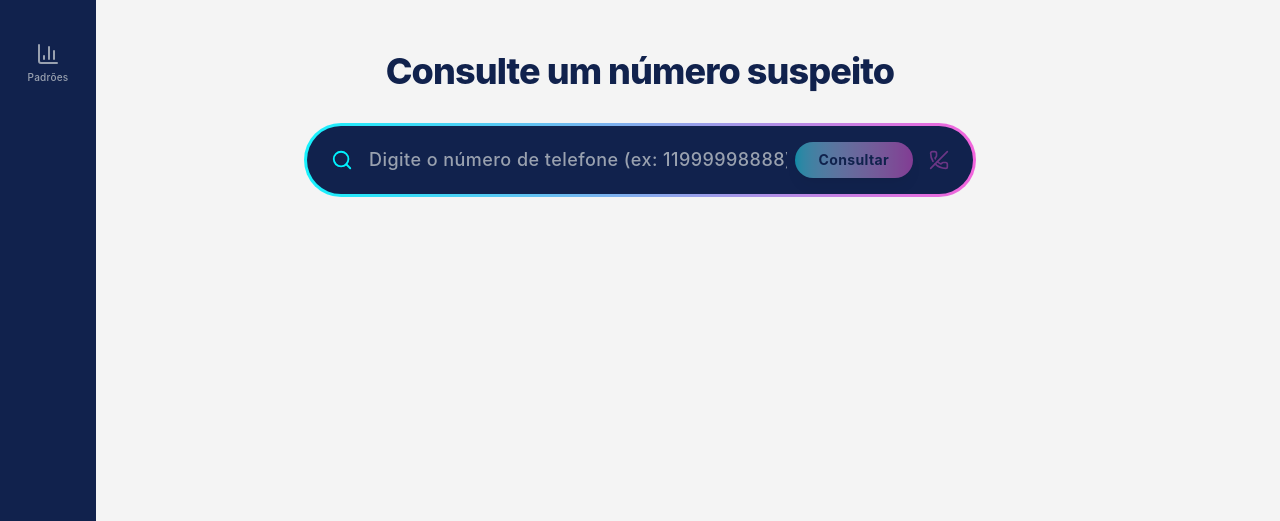
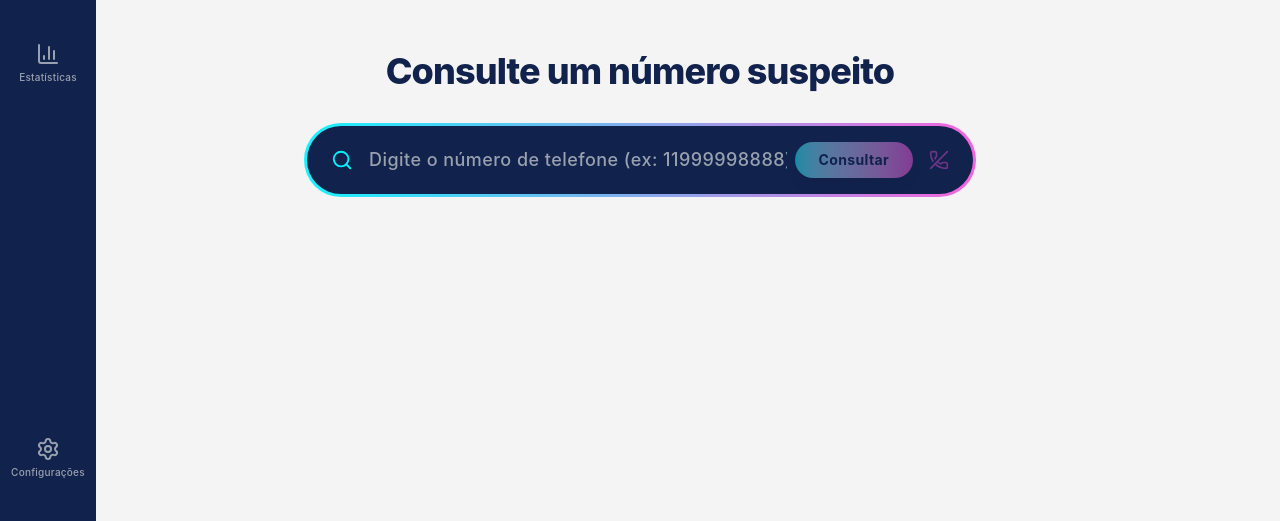
Before and after one commit to PriolliG/A3-Sistemas-26.1, a React app in the folder frontend/: page / in a window 1280 px wide. Shown: the part 276-797 px from the top of the page. Built offline with nearby package versions, Linux system fonts and the light colour scheme; the HTML template or start-up script is replaced by a standard one.

Commit message:
feat: Adicionado menu de configurações

```diff
--- a/frontend/src/components/Sidebar.jsx
+++ b/frontend/src/components/Sidebar.jsx
@@ -1,12 +1,13 @@
 import React from 'react';
-import { ShieldAlert, FileText, BarChart3, Menu } from 'lucide-react';
+import { ShieldAlert, FileText, BarChart3, Menu, Settings } from 'lucide-react';
 import { motion } from 'framer-motion';
 
 export default function Sidebar({ telaAtiva, setTelaAtiva }) {
     const itensMenu = [
         { id: 'home', rotulo: 'Consulta', icone: ShieldAlert },
         { id: 'denuncia', rotulo: 'Denúncias', icone: FileText },
-        { id: 'dashboard', rotulo: 'Padrões', icone: BarChart3 }
+        { id: 'dashboard', rotulo: 'Estatísticas', icone: BarChart3 },
+        { id: 'config', rotulo: 'Configurações', icone: Settings }
     ];
 
     return (
@@ -19,6 +20,7 @@ export default function Sidebar({ telaAtiva, setTelaAtiva }) {
                 {itensMenu.map((item) => {
                     const IconeComponente = item.icone;
                     const isActive = telaAtiva === item.id;
+                    const isConfig = item.id === 'config';
 
                     return (
                         <motion.button
@@ -27,7 +29,8 @@ export default function Sidebar({ telaAtiva, setTelaAtiva }) {
                             whileHover={{ scale: 1.1 }}
                             whileTap={{ scale: 0.95 }}
                             className={`flex flex-col items-center justify-center p-3 rounded-xl transition-all duration-300 relative group w-full
-                                ${isActive ? 'text-neonCiano bg-white/5' : 'text-gray-400 hover:text-white'}`}
+                                ${isActive ? 'text-neonCiano bg-white/5' : 'text-gray-400 hover:text-white'}
+                                ${isConfig ? 'mt-auto' : ''}`}
                         >
                             <IconeComponente size={24} />
                             <span className="text-[10px] mt-1 font-medium tracking-wide">{item.rotulo}</span>
```
